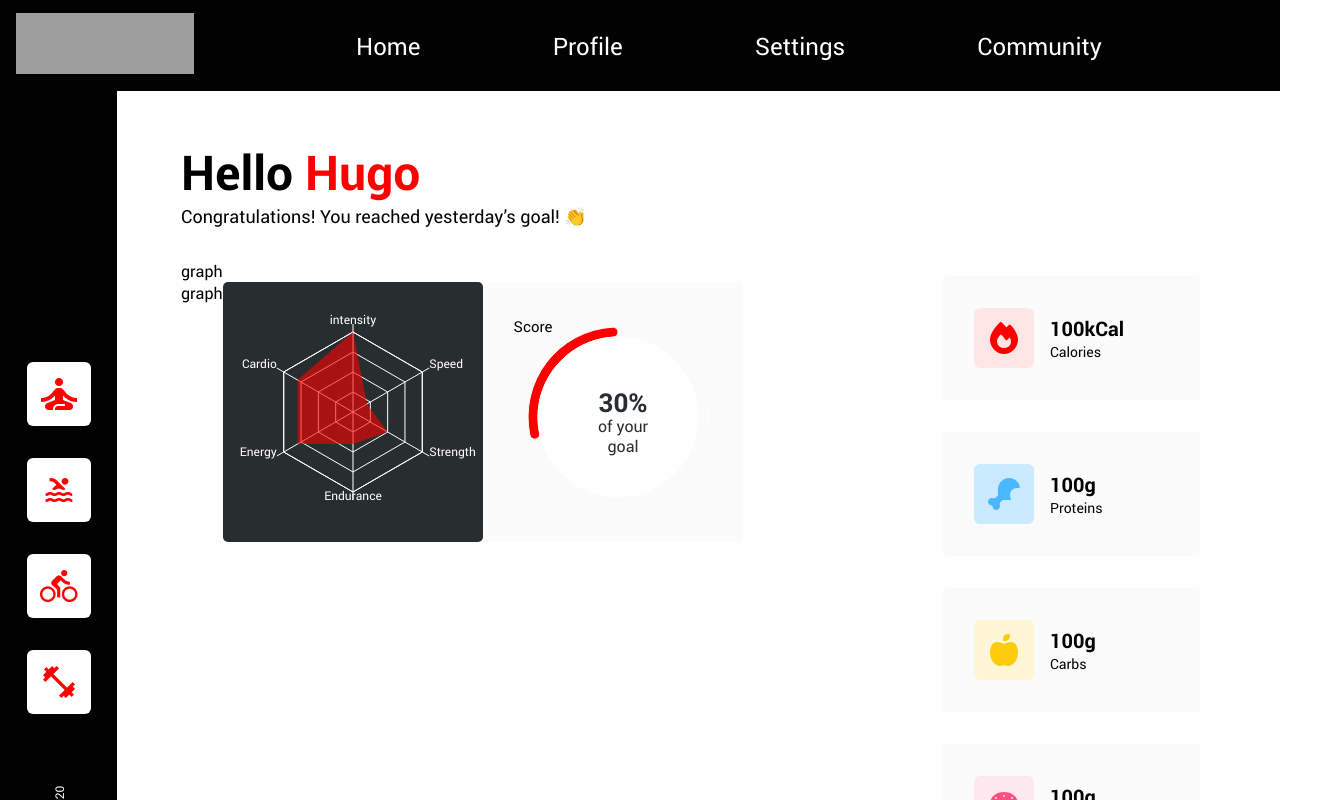
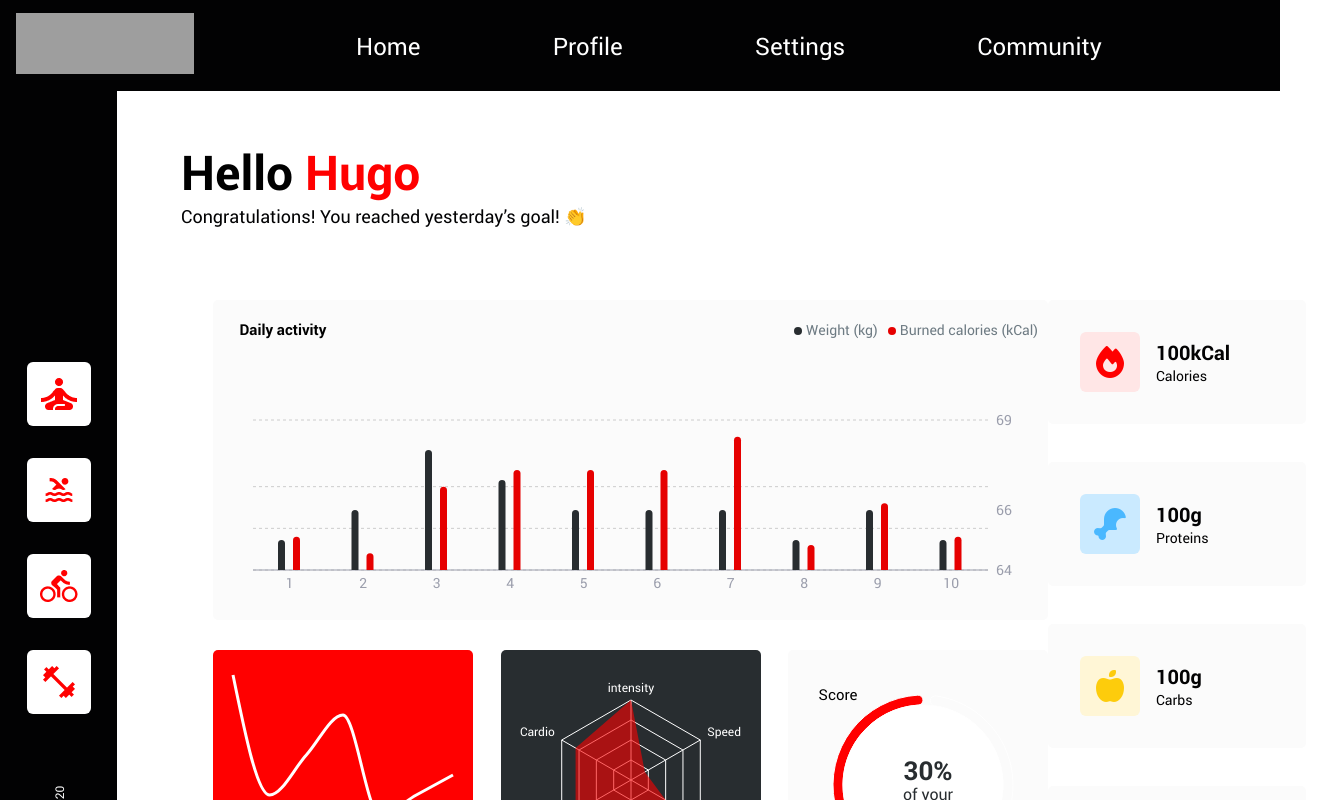
Before and after one commit to Hugolainen/SportSee, a React (Create React App) app in the folder sportsee/: page / in a window 1280 px wide. Shown: the top 800 px of the page, 1338 px wide, since content can reach past the window. Built offline with nearby package versions, Linux system fonts and the light colour scheme; grey boxes are pictures that could not be loaded.

Commit message:
Added DailyActivityGraph componemt

```diff
--- a/sportsee/src/assets/css/style.css
+++ b/sportsee/src/assets/css/style.css
@@ -79,7 +79,6 @@ a {
   display: flex;
   align-items: center;
   padding: 32px;
-  margin: 1rem;
 }
 .nutritionCard__icon {
   width: 60px;
@@ -132,6 +131,51 @@ a {
   fill: #282d30;
   text-anchor: middle;
   font-weight: bold;
+}
+
+.averageSpeedGraph {
+  background-color: #ff0000;
+  border-radius: 5px;
+  font-size: 15px;
+  width: 260px;
+  height: 260px;
+}
+.averageSpeedGraph__tooltip {
+  background-color: #ffffff;
+  color: #ff0000;
+  line-height: 40px;
+  padding: 0 8px;
+}
+.averageSpeedGraph__legend {
+  font-size: 12px;
+  line-height: 26px;
+  fill: #ffffff;
+}
+
+.dailyActivityGraph {
+  height: 320px;
+  width: 835px;
+  background-color: #fbfbfb;
+  border-radius: 5px;
+  font-size: 14px;
+}
+.dailyActivityGraph__title {
+  font-size: 15px;
+  font-weight: bold;
+  color: #282d30;
+}
+.dailyActivityGraph__legend {
+  color: #6e7b83;
+}
+.dailyActivityGraph__tooltip {
+  background-color: #ff0000;
+  color: #ffffff;
+  line-height: 40px;
+  padding: 0 8px;
+}
+.dailyActivityGraph__tooltip__text {
+  color: #ffffff;
+  text-align: center;
 }
 
 .header {
@@ -212,18 +256,23 @@ a {
 .stats {
   display: flex;
   justify-content: space-between;
-  margin-top: 2rem;
+  margin: 2rem;
+  margin-top: 4.5rem;
+  height: 610px;
 }
 .stats__activity {
   display: flex;
   flex-direction: column;
+  justify-content: space-between;
 }
 .stats__activity__detail {
   display: flex;
+  justify-content: space-between;
 }
 .stats__nutrition {
   display: flex;
   flex-direction: column;
+  justify-content: space-between;
 }
 
 /*# sourceMappingURL=style.css.map */
--- /dev/null
+++ b/sportsee/src/assets/scss/components/_averageSpeedGraph.scss
@@ -0,0 +1,22 @@
+.averageSpeedGraph{
+    background-color: $color-primary;
+    border-radius: 5px;
+
+    font-size: 15px;
+
+    width: 260px;
+    height: 260px;
+
+    &__tooltip{
+        background-color: $color-tertiary;
+        color: $color-primary;
+        line-height: 40px;
+        padding: 0 8px;
+    }
+
+    &__legend{
+        font-size: 12px;
+        line-height: 26px;
+        fill: $color-tertiary;
+    }
+}
--- /dev/null
+++ b/sportsee/src/assets/scss/components/_dailyActivityGraph.scss
@@ -0,0 +1,29 @@
+.dailyActivityGraph{
+    height: 320px;
+    width: 835px;
+    background-color: $color-bgLight;
+    border-radius: 5px;
+    font-size: 14px;
+
+    &__title{
+        font-size: 15px;
+        font-weight: bold;
+        color: $color-statsGrey;
+    }
+
+    &__legend{
+        color: lighten($color-statsGrey, 30%);
+    }
+
+    &__tooltip{
+        background-color: $color-primary;
+        color: $color-tertiary;
+        line-height: 40px;
+        padding: 0 8px;
+
+        &__text{
+            color: $color-tertiary;
+            text-align: center;
+        }
+    }
+}
--- a/sportsee/src/assets/scss/components/_nutritionCard.scss
+++ b/sportsee/src/assets/scss/components/_nutritionCard.scss
@@ -7,7 +7,6 @@
     display: flex;
     align-items: center;
     padding: 32px;
-    margin: 1rem;
 
     &__icon{
         width: 60px;
--- a/sportsee/src/assets/scss/main.scss
+++ b/sportsee/src/assets/scss/main.scss
@@ -10,6 +10,8 @@
 @import "./components/nutritionCard";
 @import "./components/radarGraph";
 @import "./components/scoreGraph";
+@import "./components/averageSpeedGraph";
+@import "./components/dailyActivityGraph";
 
 @import "./layouts/header";
 @import "./layouts/sidebar";
--- a/sportsee/src/assets/scss/pages/_stats.scss
+++ b/sportsee/src/assets/scss/pages/_stats.scss
@@ -7,19 +7,24 @@
     display: flex;
     justify-content: space-between;
 
-    margin-top: 2rem;
+    margin: 2rem;
+    margin-top: 4.5rem;
+    height: 610px;
 
     &__activity{
         display: flex;
         flex-direction: column;
+        justify-content: space-between;
 
         &__detail{
             display: flex;
+            justify-content: space-between;
         }
     }
 
     &__nutrition{
         display: flex;
         flex-direction: column;
+        justify-content: space-between;
     }
 }
--- a/sportsee/src/elements/AverageSpeedGraph/AverageSpeedGraph.js
+++ b/sportsee/src/elements/AverageSpeedGraph/AverageSpeedGraph.js
@@ -1,12 +1,82 @@
 import React, { Component } from 'react'
+import {
+    LineChart,
+    Line,
+    XAxis,
+    Tooltip,
+  } from "recharts";
 
 class AverageSpeedGraph extends Component {
 
     render() {
 
+        const data = [
+            {
+              name: "M",
+              value: 70
+            },
+            {
+              name: "T",
+              value: 10
+            },
+            {
+              name: "W",
+              value: 30
+            },
+            {
+              name: "T",
+              value: 50
+            },
+            {
+              name: "F",
+              value: 0
+            },
+            {
+              name: "S",
+              value: 10
+            },
+            {
+              name: "S",
+              value: 20
+            }
+        ];
+
+        const CustomTooltip = ({ active, payload, label }) => {
+            if (active && payload && payload.length) {
+                return (
+                    <div className="averageSpeedGraph__tooltip">
+                        <p>{`${payload[0].value}min`}</p>
+                    </div>
+                );
+            }
+            return null;
+        };
+
         return (
-            <div className="">
-                graph
+            <div className="averageSpeedGraph">
+                <LineChart
+                    width={260}
+                    height={200}
+                    data={data}
+                    margin={{
+                        top: 5,
+                        right: 20,
+                        left: 20,
+                        bottom: 5
+                    }}
+                >
+      <XAxis className="averageSpeedGraph__legend" stroke="white" dataKey="name"  axisLine={false} tickLine={false} />
+      <Tooltip content={<CustomTooltip />}/>
+
+      <Line
+        dot={false}
+        type="monotone"
+        dataKey="value"
+        stroke="white"
+        strokeWidth={3}
+        activeDot={{ r: 8 }}
+      />
+    </LineChart>
             </div>
         );
     }
--- a/sportsee/src/elements/DailyActivityGraph/DailyActivityGraph.js
+++ b/sportsee/src/elements/DailyActivityGraph/DailyActivityGraph.js
@@ -1,12 +1,127 @@
 import React, { Component } from 'react'
+import {
+  BarChart,
+  Bar,
+  XAxis,
+  YAxis,
+  CartesianGrid,
+  Tooltip,
+  Legend
+} from "recharts";
 
 class DailyActivityGraph extends Component {
 
     render() {
+        const data = [
+            {
+              name: "1",
+              weigth: 65,
+              burnedCal: 200,
+            },
+            {
+              name: "2",
+              weigth: 66,
+              burnedCal: 100,
+            },
+            {
+              name: "3",
+              weigth: 68,
+              burnedCal: 500,
+            },
+            {
+              name: "4",
+              weigth: 67,
+              burnedCal: 600,
+            },
+            {
+              name: "5",
+              weigth: 66,
+              burnedCal: 600,
+            },
+            {
+              name: "6",
+              weigth: 66,
+              burnedCal: 600,
+            },
+            {
+              name: "7",
+              weigth: 66,
+              burnedCal: 800,
+            },
+            {
+              name: "8",
+              weigth: 65,
+              burnedCal: 150,
+            },
+            {
+              name: "9",
+              weigth: 66,
+              burnedCal: 400,
+            },
+            {
+              name: "10",
+              weigth: 65,
+              burnedCal: 200,
+            }
+          ];
+
+          const CustomTooltip = ({ active, payload, label }) => {
+            if (active && payload && payload.length) {
+              return (
+                <div className="dailyActivityGraph__tooltip">
+                  <p className="dailyActivityGraph__tooltip__text">{`${payload[0].value}kg`}</p>
+                  <p className="dailyActivityGraph__tooltip__text">{`${payload[1].value}kCal`}</p>
+                </div>
+              );
+            }
+
+            return null;
+          };
+
+          const editLegendText = (value: string) => {
+            var legendTxt="";
+            if(value === "weigth"){
+              legendTxt= "Weight (kg)";
+            }
+            else{
+              legendTxt= "Burned calories (kCal)";
+            }
+            return <span className="dailyActivityGraph__legend">{legendTxt}</span>;
+          };
 
         return (
-            <div className="">
-                graph
+            <div className="dailyActivityGraph">
+                <BarChart
+                  width={835}
+                  height={320}
+                  data={data}
+                  margin={{
+                    top: 20,
+                    right: 0,
+                    left: 40,
+                    bottom: 20
+                  }}
+                  barCategoryGap={54}
+                  barGap={8}
+                  barSize={7}
+                >
+      <CartesianGrid vertical={false} strokeDasharray="3 3" />
+      <XAxis tickLine={false} dataKey="name" stroke="#9B9EAC"/>
+      <YAxis domain={['dataMin - 100', 'dataMax + 100']} hide={true} yAxisId="left" orientation="left"/>
+      <YAxis tickLine={false} axisLine={false} domain={['dataMin - 1', 'dataMax + 1']} yAxisId="right" orientation="right" stroke="#9B9EAC"/>
+      <Tooltip content={<CustomTooltip />}/>
+      <Legend height={100} formatter={editLegendText} iconSize={8} iconType="circle" align="right" verticalAlign="top"/>
+      <Bar radius={[10, 10, 0, 0]} yAxisId="right" dataKey="weigth" fill="#282D30" />
+      <Bar radius={[10, 10, 0, 0]} yAxisId="left" dataKey="burnedCal" fill="#E60000" />
+      <text
+        className="dailyActivityGraph__title"
+        fontSize="15px"
+        x={70}
+        y={35}
+        textAnchor="middle"
+        fill="black"
+    > Daily activity </text>
+    </BarChart>
             </div>
         );
     }
--- a/sportsee/src/elements/RadarGraph/RadarGraph.js
+++ b/sportsee/src/elements/RadarGraph/RadarGraph.js
@@ -9,7 +9,6 @@ import {
 class RadarGraph extends Component {
 
     render() {
-
         const data = [
             {
                 attribute: 'intensity',
@@ -35,7 +34,7 @@ class RadarGraph extends Component {
                 attribute: 'Cardio',
                 value: 80,
             },
-          ];
+        ];
 
         return (
             <div className="radarGraph">
@@ -53,6 +52,8 @@ class RadarGraph extends Component {
                         <PolarAngleAxis
                             dataKey="attribute"
                             stroke = "white"
+                            axisLine= {false}
+                            tickLine={false}
                         />
 
                         <Radar
```
Also changed, not shown: 1 other file (tests, documents, lock files or other folders).
